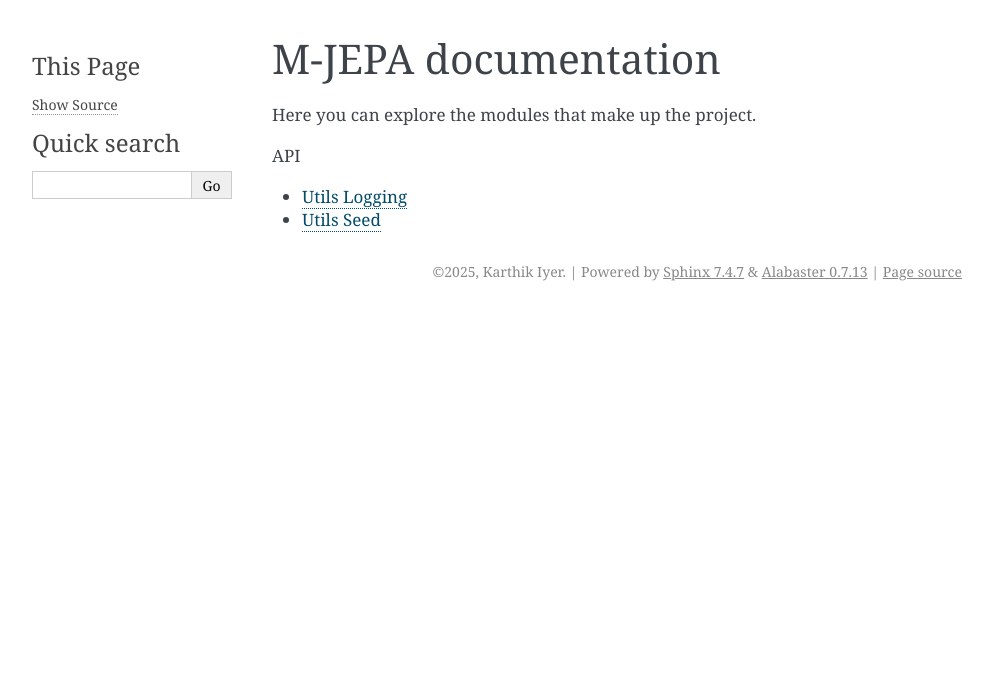
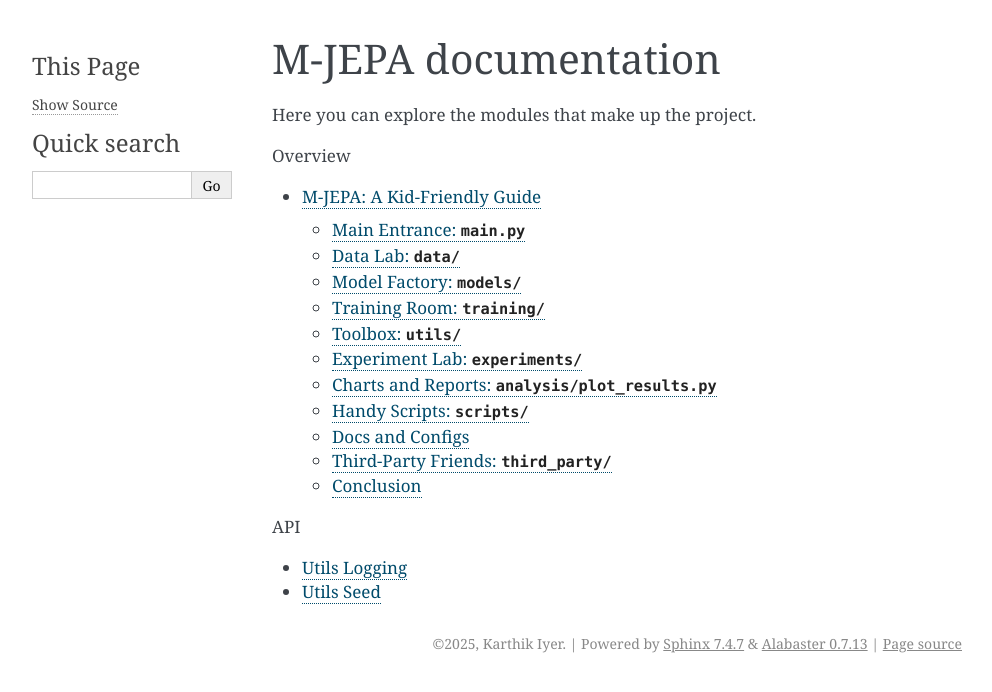
Before and after one commit to Kar488/M-JEPA, a Sphinx documentation site: the page built from docs/index.rst, in a window 1280 px wide. Shown: the top 692 px of the page, without its empty margins (148-1140 px from the left). Built offline with Sphinx 7.4.7, drawn with Linux system fonts in a browser that asks for light colours; some of the changed lines change nothing that is shown.

Commit message:
Add kid-friendly overview to docs

```diff
--- a/docs/index.rst
+++ b/docs/index.rst
@@ -8,6 +8,11 @@
 
 Here you can explore the modules that make up the project.
 
+.. toctree::
+   :maxdepth: 2
+   :caption: Overview
+
+   kid_friendly_overview
 
 .. toctree::
    :maxdepth: 2
--- /dev/null
+++ b/docs/kid_friendly_overview.rst
@@ -0,0 +1,147 @@
+M-JEPA: A Kid-Friendly Guide
+============================
+
+Welcome to the M-JEPA project! Think of this repository as a giant science lab where computers learn to understand molecules. Each folder is like a different lab room with its own tools. Here's a tour that explains everything in simple, kid-friendly language.
+
+Main Entrance: ``main.py``
+----------------------------------------
+This is the control center of the whole lab. It lets you:
+
+- Run tiny experiments just to see if things work (``demo`` mode).
+- Train a full model with real data (``full`` mode).
+- Try lots of combinations of settings to find the best one (``grid`` mode).
+
+You choose what to run using command-line switches like ``--mode``, ``--device``, or ``--method``.
+
+Data Lab: ``data/``
+----------------------------------------
+This room creates and handles the molecules.
+
+``dataset.py``
+  Defines a ``GraphData`` class (a molecule as a graph) and a ``GraphDataset`` class (a collection of them).
+  Can turn SMILES strings (a text way to describe molecules) into usable graph data for the models.
+  Offers mini-batch helpers so multiple molecules can be processed together.
+
+``augment.py``
+  Adds a bit of playful randomness to molecules:
+
+  - Spin them (``random_rotation``).
+  - Freeze one of their angles (``mask_random_angle``).
+  - Twist them slightly (``perturb_dihedral``).
+
+Other helpers
+  Files like ``parquet_loader.py`` and ``moleculenet_scaffold.py`` help load real datasets.
+
+Model Factory: ``models/``
+----------------------------------------
+These are different "brains" that understand molecular graphs.
+
+``base.py``
+  Defines abstract classes so all models share the same structure.
+
+``encoder.py``
+  A simple Graph Neural Network (GNN) that reads a molecule and makes an embedding (a fancy word for a vector of numbers that describes it).
+
+``edge_encoder.py``
+  An upgraded GNN that also looks at information stored on the bonds (the edges).
+
+``gnn_variants.py``
+  Several popular GNN flavors like GraphSAGE, GIN, and a multi-head GAT.
+
+``predictor.py``
+  A small neural network that tries to guess a target embedding from the context embedding.
+
+Training Room: ``training/``
+----------------------------------------
+This is where models learn.
+
+``unsupervised.py``
+  Trains the JEPA model or a contrastive baseline without labels.
+  Handles fancy features like distributed training and mixed precision.
+  Uses graph masking and augmentation to teach models to predict missing parts.
+
+``supervised.py`` / ``supervised_with_val.py``
+  Train simple "heads" on top of embeddings when labels are available.
+  Optional validation for early stopping.
+
+``train_on_embeddings.py``
+  Uses pre-computed embeddings with simple models (like logistic regression) for quick evaluation.
+
+``pretrain.py`` & ``baselines.py``
+  Helpers to run baseline methods and pretraining flows.
+
+Toolbox: ``utils/``
+----------------------------------------
+Handy helper functions used all over the project.
+
+``seed.py``
+  Makes experiments repeatable by setting random seeds.
+
+``logging.py``
+  Provides a fake ``wandb`` logger so experiments don’t crash if ``wandb`` isn’t installed.
+
+``pooling.py``
+  Squishes all node embeddings in a graph into one by averaging.
+
+``checkpoint.py``
+  Saves and loads model checkpoints.
+
+``schedule.py``
+  Helps control the learning rate with a warmup and a cosine curve.
+
+``ddp.py``
+  Small helpers for distributed data parallel training.
+
+Experiment Lab: ``experiments/``
+----------------------------------------
+Extra scripts to run special setups or gather results.
+
+``grid_search.py``
+  Runs combinations of model settings (like different sizes or learning rates) and collects results.
+
+``baseline_integration.py``
+  Hooks up third-party baseline models so they can be compared fairly.
+
+``case_study.py``, ``ablation.py``, ``probing.py``
+  Additional experiments like removing features to see their impact or probing embeddings for meaning.
+
+Charts and Reports: ``analysis/plot_results.py``
+------------------------------------------------------------
+Reads CSV files with metrics and draws:
+
+- ROC curves (for classification).
+- Loss curves (to see how training improved).
+- Bar charts (for comparing experiments).
+
+Saves these pictures in a folder you pick.
+
+Handy Scripts: ``scripts/``
+----------------------------------------
+Small programs for everyday tasks.
+
+``download_unlabeled.py``
+  Grabs random molecules from the internet (ZINC and PubChem) and saves them for pretraining.
+
+``eval_moleculenet.py``, ``make_scaffold_splits.py``, ``train_jepa.py``
+  Utilities for evaluation, dataset prep, or running a specific training setup.
+
+Docs and Configs
+----------------------------------------
+``configs/default.yaml``
+  Example configuration settings.
+
+``docs/``
+  Sphinx documentation, ready to be expanded.
+
+``requirements.txt`` & ``pyproject.toml``
+  Lists of needed Python packages.
+
+Third-Party Friends: ``third_party/``
+----------------------------------------
+Contains external repositories (like MolCLR, HiMol, GeomGCL) used as baselines or references.
+
+Conclusion
+----------
+This repository is a playground for teaching computers how molecules behave. It has tools for data, model building, training, experimenting, and evaluating. Each module is built to be modular and reusable so you can mix and match pieces to fit your research needs.
+
+Have fun exploring!
```
